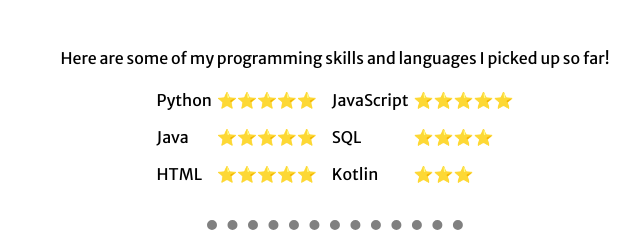
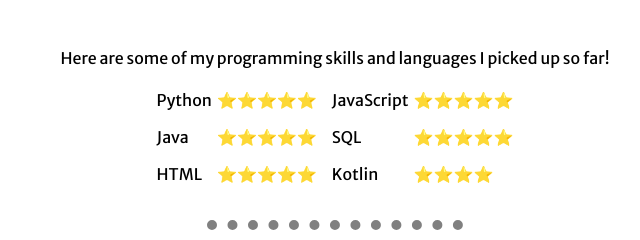
Before and after one commit to Skyler1097/PersonalCV, a plain HTML site: page index.html in a window 1280 px wide. Shown: the part 1820-2060 px from the top of the page, 305-945 px from the left. Drawn offline with nearby package versions, Linux system fonts and the light colour scheme.

Commit message:
Update SQL and kotlin rating

```diff
--- a/index.html
+++ b/index.html
@@ -85,10 +85,10 @@
                     <td>JavaScript</td><td>⭐⭐⭐⭐⭐</td>
                   </tr>
                   <tr>
-                    <td>SQL</td><td>⭐⭐⭐⭐</td>
+                    <td>SQL</td><td>⭐⭐⭐⭐⭐</td>
                   </tr>
                   <tr>
-                    <td>Kotlin</td><td>⭐⭐⭐</td>
+                    <td>Kotlin</td><td>⭐⭐⭐⭐</td>
                   </tr>
                 </table>
               </td>
```
